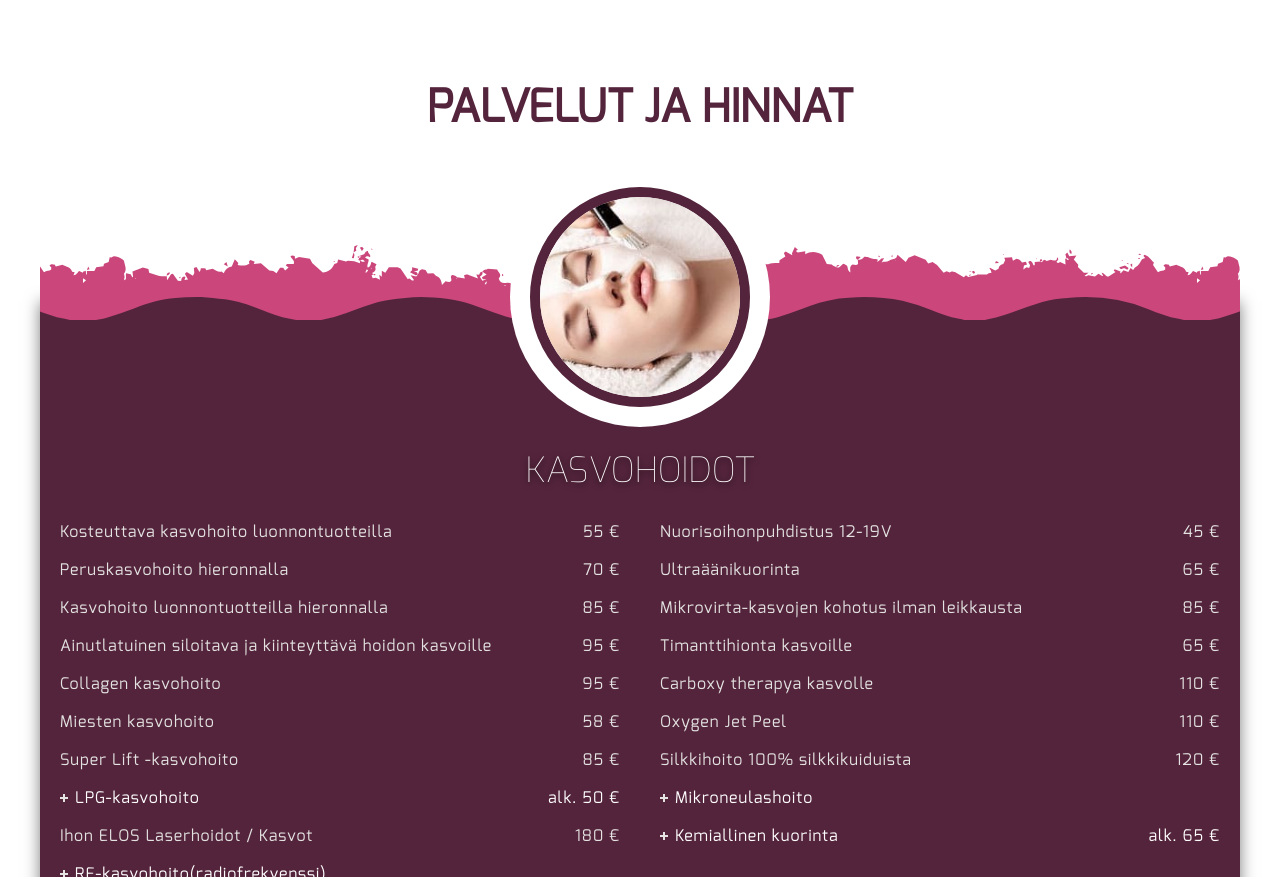
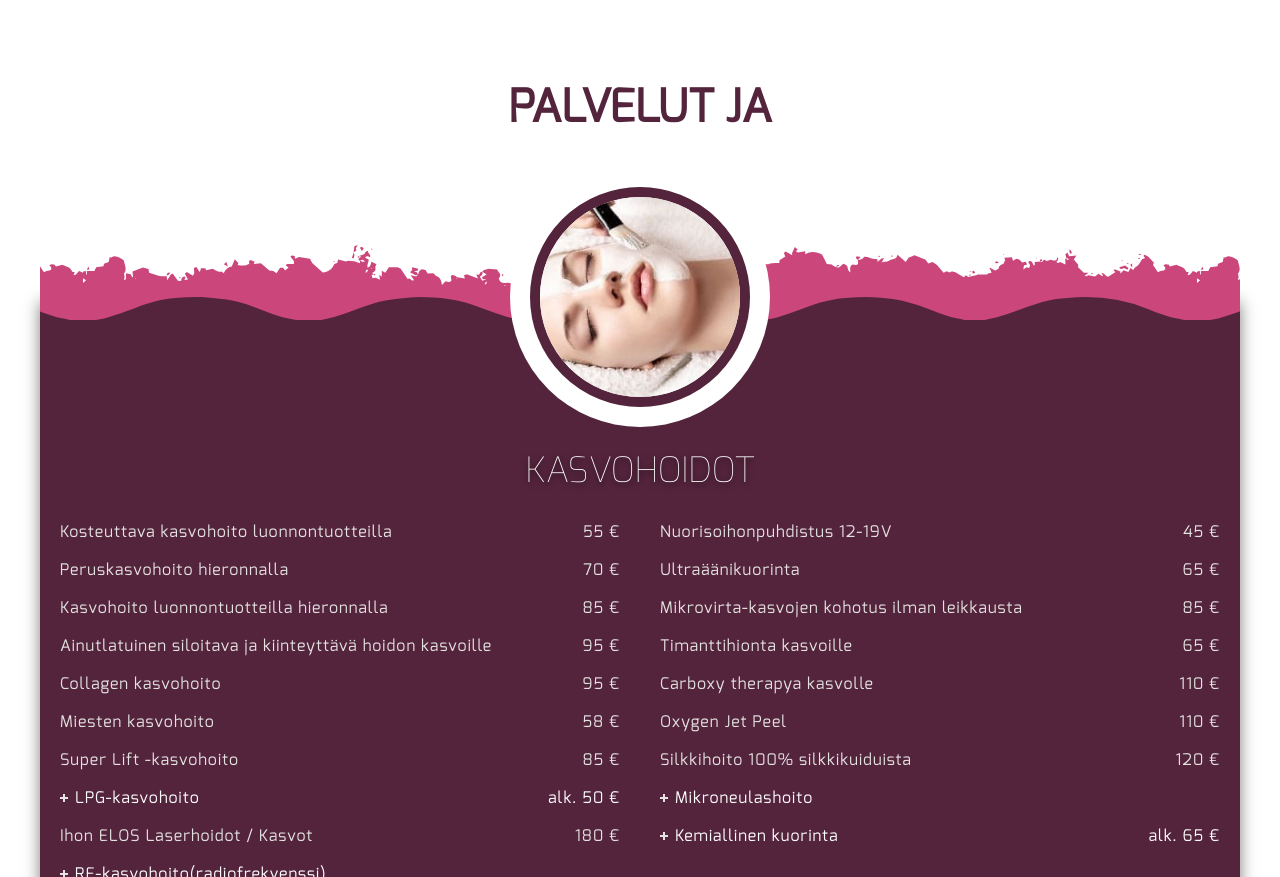
Before and after one commit to jnetc/yummy, a website: page index.html in a window 1280 px wide. Shown: the part 1003-1880 px from the top of the page. Drawn offline with nearby package versions, Linux system fonts and the light colour scheme; no server answers; animation ran at ten frames a second.

Commit message:
Удалил hinnat

```diff
--- a/index.html
+++ b/index.html
@@ -131,7 +131,7 @@
         </div>
       </div> -->
     </section>
-    <h3>palvelut ja hinnat</h3>
+    <h3>palvelut ja </h3>
     <section class="flex justify-center flex-wrap">
       <div class="flex justify-between flex-wrap" style="width:100%; order: 3;">
         <div class="price-box box-xl flex align flex-column" style="order: 1;">
```
